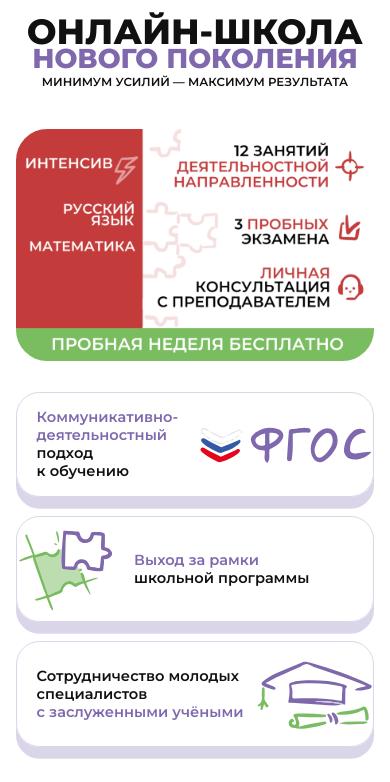
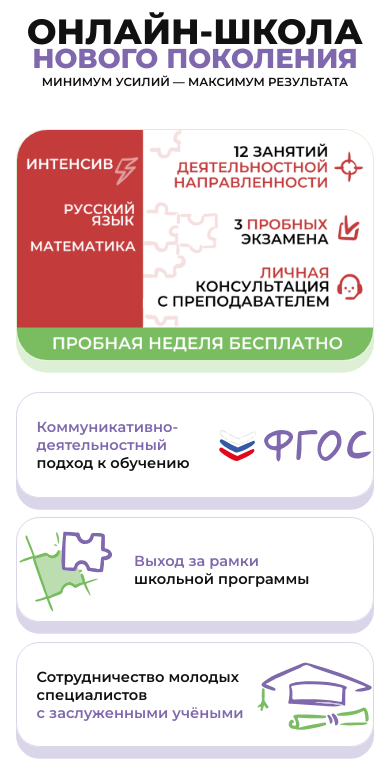
Before and after one commit to KNJLV/navyk-frontend-2024, a plain HTML site: page index.html in a window 390 px wide. Shown: the part 62-844 px from the top of the page. Drawn offline with Linux system fonts and the light colour scheme.

Commit message:
add border and shadow for header banner

```diff
--- a/css/header/header-adaptive.css
+++ b/css/header/header-adaptive.css
@@ -7,7 +7,7 @@
   }
 }
 
-@media (max-width: 1620px){
+@media (max-width: 1620px) {
   .header__conteiner-titles-list-el:nth-child(3) {
     font-size: 28px;
     font-weight: 600;
@@ -47,6 +47,7 @@
   }
   .header__banner {
     border-radius: 60px;
+    border: 2px #ddf0d6 solid;
   }
 }
 
--- a/css/header/header.css
+++ b/css/header/header.css
@@ -50,7 +50,9 @@
 } */
 
 .header__banner {
-  border-radius: 80px;
+  border-radius: 60px;
+  border: 6px #ddf0d6 solid;
+  box-shadow: 0px 20px 0px 0px #ddf0d6;
 }
 
 .header__banner-link:nth-child(2) {
--- a/css/mobile-adaptive.css
+++ b/css/mobile-adaptive.css
@@ -60,6 +60,8 @@
   } */
   .header__banner {
     border-radius: 8vw;
+    border: 0.25vw #ddf0d6 solid;
+    box-shadow: 0vw 3vw 0vw 0vw #ddf0d6;
   }
   .header__banner-link:nth-child(1) {
     display: none;
@@ -101,7 +103,7 @@
     margin-left: 0px;
   }
   .section-differences-list-el:nth-child(1) img {
-    width: 45vw;
+    width: 40vw;
     margin: 0vw;
   }
 
--- a/css/nav/nav.css
+++ b/css/nav/nav.css
@@ -5,9 +5,10 @@
   margin: 0px 60px;
 }
 
-/* .nav{
-  border-bottom: 2px #dfd3f7 solid;
-} */
+.nav {
+  /* box-shadow: 0px 10px 0px 0px #dbd5e9; */
+  border-radius: 60px;
+}
 
 .nav__list {
   height: 65px;
--- a/index.html
+++ b/index.html
@@ -107,7 +107,7 @@
             <p class="section-differences-list-el-text">
               <span class="diff-purple-text"
                 >Коммуникативно- деятельностный</span
-              >подход <br />к обучению
+              >подход к обучению
             </p>
             <img
               src="./assets/section-differences/FGOS-ICON.svg"
```
